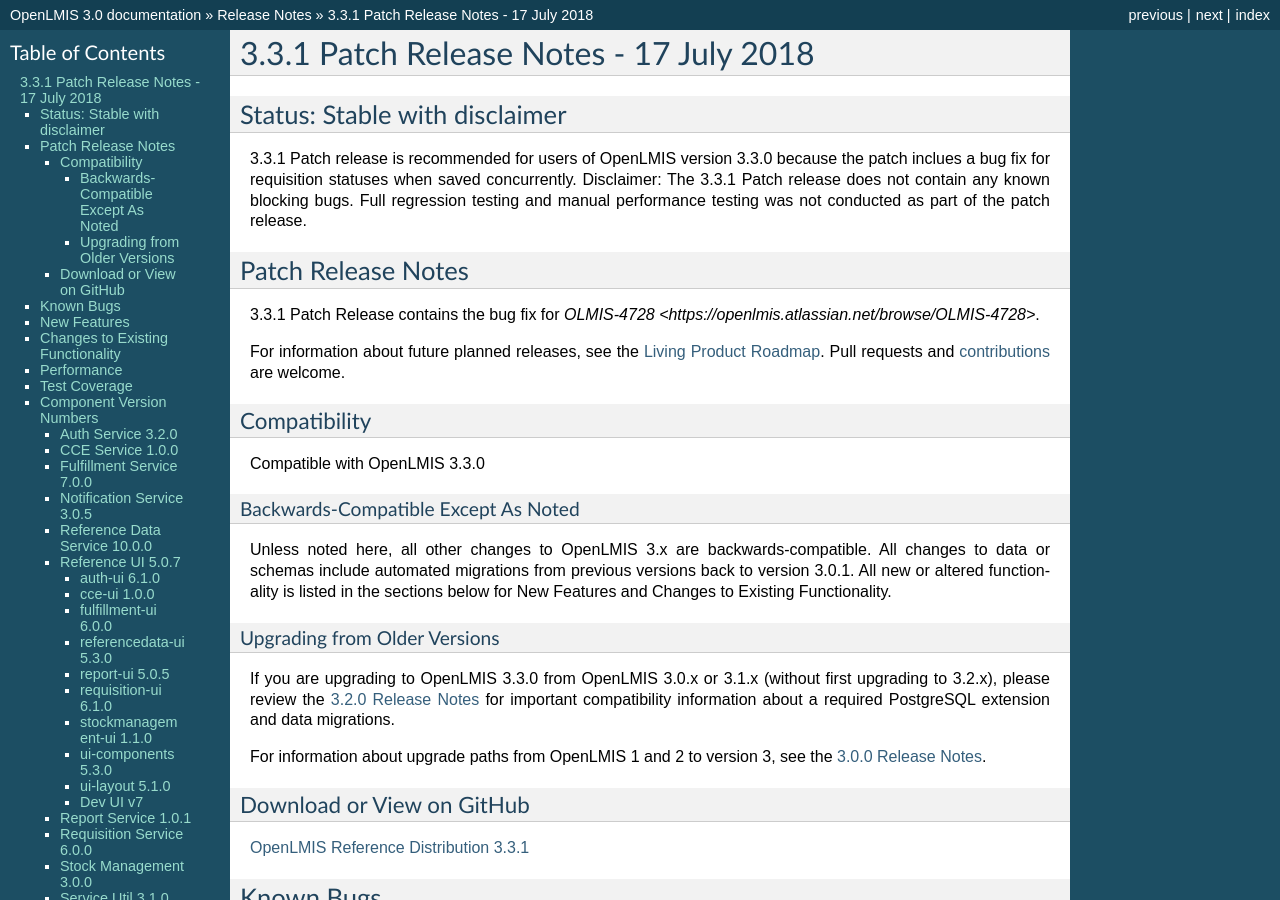
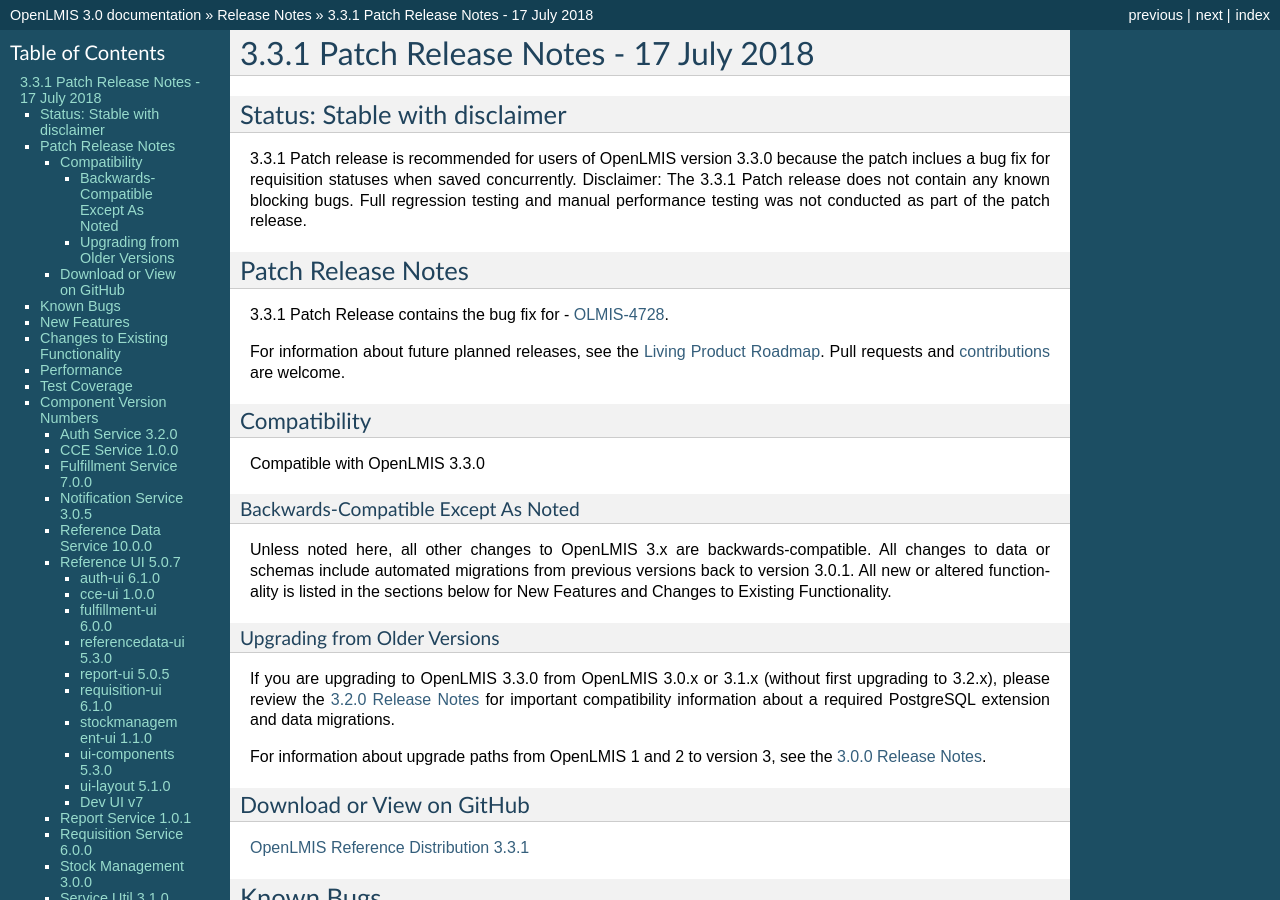
Before and after one commit to OpenLMIS/openlmis-ref-distro, a Sphinx documentation site: the page built from docs/source/releases/openlmis-ref-distro-v3.3.1.rst, in a window 1280 px wide and 900 px high. Built offline with Sphinx 7.4.7, drawn with Linux system fonts in a browser that asks for light colours; pages that are not in the unit, such as notebooks, are missing from menus.

Commit message:
Update link to bug OLMIS-4728

```diff
--- a/docs/source/releases/openlmis-ref-distro-v3.3.1.rst
+++ b/docs/source/releases/openlmis-ref-distro-v3.3.1.rst
@@ -10,7 +10,7 @@
 
 Patch Release Notes
 =============
-3.3.1 Patch Release contains the bug fix for `OLMIS-4728 <https://openlmis.atlassian.net/browse/OLMIS-4728>`.
+3.3.1 Patch Release contains the bug fix for - `OLMIS-4728 <https://openlmis.atlassian.net/browse/OLMIS-4728>`_.
 
 For information about future planned releases, see the `Living Product Roadmap
 <https://openlmis.atlassian.net/wiki/display/OP/Living+Product+Roadmap>`_. Pull requests and
```
